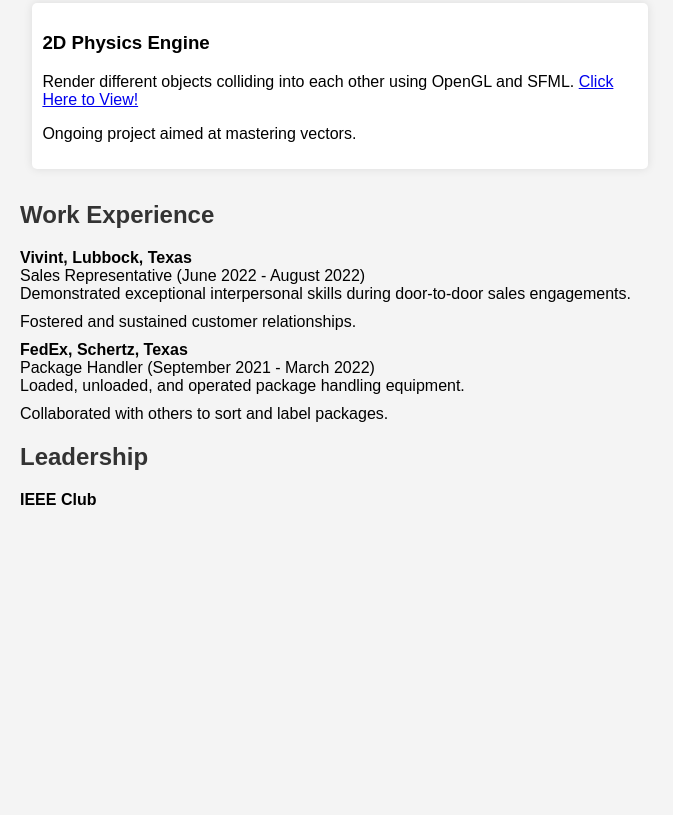
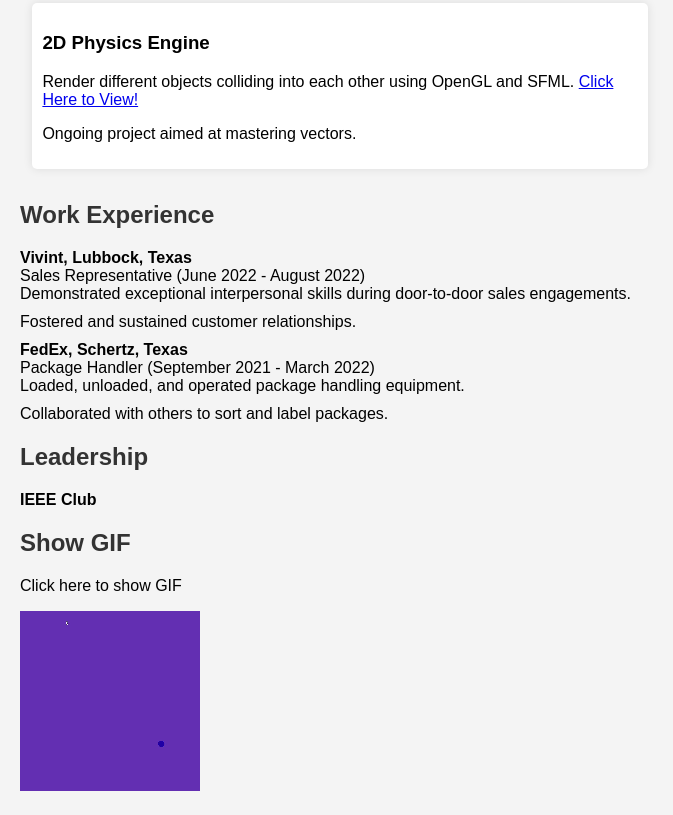
Before and after one commit to LukeRea3/LukeRea3.github.io, a plain HTML site: page index.html in a window 1280 px wide. Shown: the part 843-1658 px from the top of the page, without its empty margins (0-673 px from the left). Before the commit the page ends 1372 px from the top, so only its background shows below. Drawn offline with Linux system fonts and the light colour scheme.

Commit message:
Update index.html

```diff
--- a/index.html
+++ b/index.html
@@ -155,10 +155,22 @@
       </ul>
     </section>
 
+    <section id="gif-section">
+      <h2>Show GIF</h2>
+      <p>
+        <span class="btn-show-gif" onclick="toggleGif()">Click here to show GIF</span>
+      </p>
+      <div id="gif-container">
+        <img src="balls 2023-12-12 14-59-19.gif" alt="Bouncing Balls GIF">
+      </div>
+    </section>
+
+
     <script>
-      // Simple JavaScript code can be added for additional interactivity.
-      // For example, you can add code to dynamically change content or interact with the user.
-      // This is optional and depends on your preference.
+      function toggleGif() {
+        var gifContainer = document.getElementById("gif-container");
+        gifContainer.style.display = gifContainer.style.display === "none" ? "block" : "none";
+      }
     </script>
   </body>
 </html>
```
